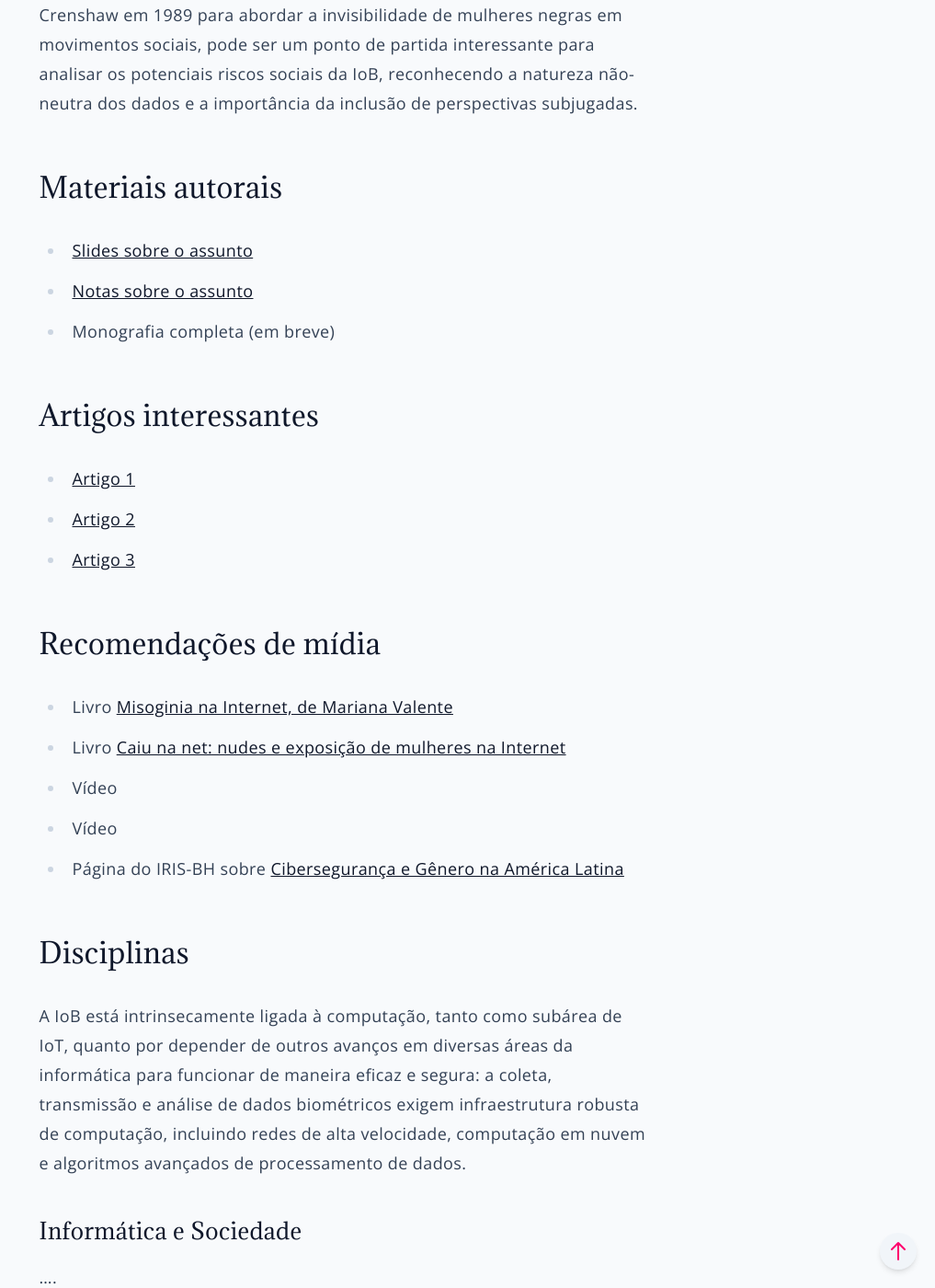
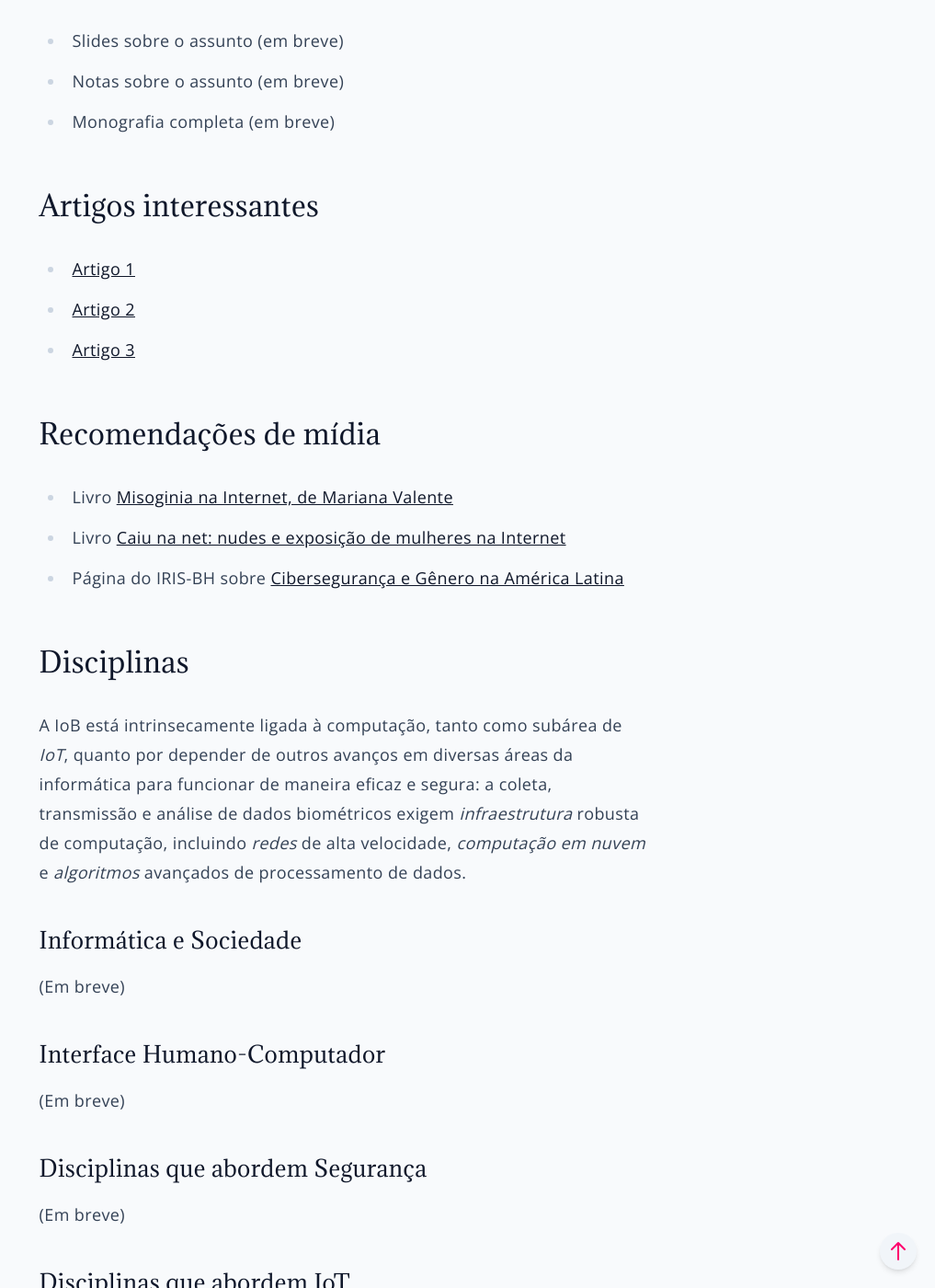
Before and after one commit to EtiCCista/eticcista.github.io, a Jekyll site: the page built from _posts/2025-08-29-internet-feminismo.md, in a window 1280 px wide and 1400 px high, scrolled down 1724 px. Shown: the whole window at 92% size, without its empty margins (263-1280 px from the left). Built offline with Jekyll 4.4.1, drawn with Linux system fonts in a browser that asks for light colours; some of the changed text lies outside the part shown.

```diff
--- a/_includes/footer.html
+++ b/_includes/footer.html
@@ -5,7 +5,7 @@
     <div class="flex flex-wrap items-center md:justify-between justify-center">
       <div class="w-full md:w-4/12 px-4 mx-auto text-center">
         <div class="text-sm text-gray-500 font-semibold py-1">
-          Copyright © <span id="get-current-year">{{currentYear}}</span><a href="{{ site.url }}" class="text-gray-500 hover:text-gray-800
+          Copyleft © <span id="get-current-year">{{currentYear}}</span><a href="{{ site.url }}" class="text-gray-500 hover:text-gray-800
             dark:text-slate-500 dark:hover:text-slate-200" target="_blank"> {{site.title}}</a>
         </div>
       </div>
--- a/_posts/2025-08-29-internet-feminismo.md
+++ b/_posts/2025-08-29-internet-feminismo.md
@@ -17,8 +17,8 @@ No contexto contemporâneo, a proeminência das aplicações de inteligência ar
 O [feminismo interseccional de dados](https://data-feminism.mitpress.mit.edu), como apresentado por Catherine d’Ignazio e Lauren Klein, complementa o pensamento feminista ao considerar a influência de recortes sociais diversos do gênero, tais como raça, etnia, cultura, religião, sexualidade, nacionalidade, deficiência, entre outros, em sua interpretação da ciência de dados. Essa perspectiva, que tem suas raízes no conceito de [interseccionalidade](https://www.britannica.com/topic/intersectionality) cunhado por Kimberlé Crenshaw em 1989 para abordar a invisibilidade de mulheres negras em movimentos sociais, pode ser um ponto de partida interessante para analisar os potenciais riscos sociais da IoB, reconhecendo a natureza não-neutra dos dados e a importância da inclusão de perspectivas subjugadas.
 
 ## Materiais autorais
-- [Slides sobre o assunto](/materiais/feminismo_internet/slides.pdf)
-- [Notas sobre o assunto](/materiais/feminismo_internet/notas.pdf)
+- Slides sobre o assunto (em breve)
+- Notas sobre o assunto (em breve)
 - Monografia completa (em breve)
 
 ## Artigos interessantes
@@ -29,21 +29,19 @@ O [feminismo interseccional de dados](https://data-feminism.mitpress.mit.edu), c
 ## Recomendações de mídia
 - Livro [Misoginia na Internet, de Mariana Valente](https://internetlab.org.br/wp-content/uploads/2025/08/MisoginiaNaInternet.pdf)
 - Livro [Caiu na net: nudes e exposição de mulheres na Internet](https://editoratelha.com.br/product/caiu-na-net-nudes-e-exposicao-de-mulheres-na-internet)
-- Vídeo []()
-- Vídeo []()
 - Página do IRIS-BH sobre [Cibersegurança e Gênero na América Latina](https://irisbh.com.br/ciberseguranca-e-genero-desafios-e-oportunidades-na-america-latina)
 
 ## Disciplinas
-A IoB está intrinsecamente ligada à computação, tanto como subárea de IoT, quanto por depender de outros avanços em diversas áreas da informática para funcionar de maneira eficaz e segura: a coleta, transmissão e análise de dados biométricos exigem infraestrutura robusta de computação, incluindo redes de alta velocidade, computação em nuvem e algoritmos avançados de processamento de dados.
+A IoB está intrinsecamente ligada à computação, tanto como subárea de *IoT*, quanto por depender de outros avanços em diversas áreas da informática para funcionar de maneira eficaz e segura: a coleta, transmissão e análise de dados biométricos exigem *infraestrutura* robusta de computação, incluindo *redes* de alta velocidade, *computação em nuvem* e *algoritmos* avançados de processamento de dados.
 
 ### Informática e Sociedade
-....
+(Em breve)
 
 ### Interface Humano-Computador
-...
+(Em breve)
 
 ### Disciplinas que abordem Segurança
-...
+(Em breve)
 
 ### Disciplinas que abordem IoT
-...
+(Em breve)
```
Also changed, not shown: assets/images/example1.jpg (deleted), assets/images/example2.jpg (deleted), assets/images/example3.jpg (deleted), assets/images/example4.jpg (deleted), assets/images/femdados.jpg (added), assets/images/test.jpg (deleted).
